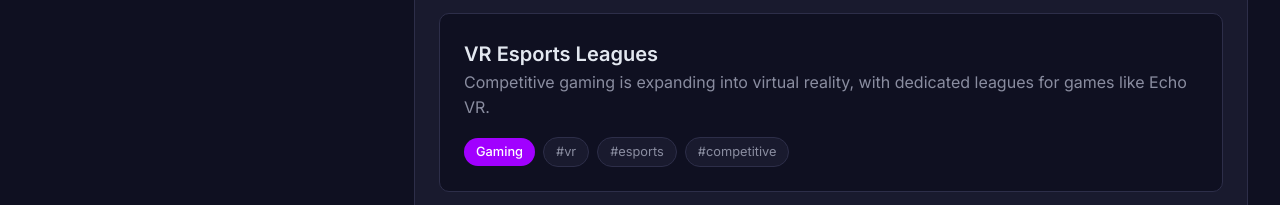
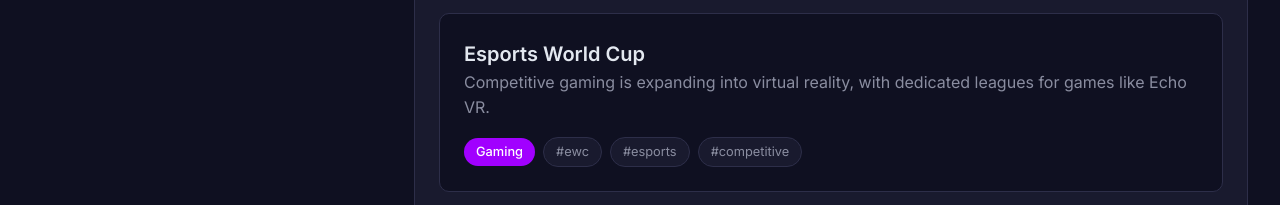
Before and after one commit to MM0524/new-trend-pulse, a plain HTML site: page index.html in a window 1280 px wide. Shown: the part 985-1190 px from the top of the page. Drawn offline with nearby package versions, Linux system fonts and the light colour scheme.

Commit message:
Update index.html

```diff
--- a/index.html
+++ b/index.html
@@ -3,7 +3,7 @@
 <head>
     <meta charset="UTF-8">
     <meta name="viewport" content="width=device-width, initial-scale=1.0">
-    <title>TrendPulse | Pulse the future. Predict the trend.</title>
+    <title>TrendPulse | Final Edition</title>
     <!-- Chart.js CDN -->
     <script src="https://cdn.jsdelivr.net/npm/chart.js"></script>
     <!-- Favicon -->
@@ -244,10 +244,10 @@
         let hotTrendsChart = null;
         const allTrends = [
             // EXPANDED TREND LIST (at least 5 per category)
-            { id: 1, title: 'AI-Generated Game Assets', description: 'Artists and developers use AI to rapidly create textures, models, and environments.', category: 'Gaming', tags: ['ai', 'gamedev'], votes: 205, source: '#', date: "06/15/2025" },
-            { id: 10, title: 'The Rise of "Cozy Games"', description: 'Low-stress, non-violent games like Stardew Valley and Animal Crossing are a major market segment.', category: 'Gaming', tags: ['cozy', 'wholesome', 'indie'], votes: 175, source: '#', date: "01/05/2025" },
-            { id: 26, title: 'Cloud Gaming Adoption', description: 'Services like Xbox Cloud Gaming and GeForce NOW are making high-end gaming accessible without powerful hardware.', category: 'Gaming', tags: ['cloudgaming', 'xbox', 'nvidia'], votes: 202, source: '#', date: "08/10/2025" },
-            { id: 32, title: 'VR Esports Leagues', description: 'Competitive gaming is expanding into virtual reality, with dedicated leagues for games like Echo VR.', category: 'Gaming', tags: ['vr', 'esports', 'competitive'], votes: 158, source: '#', date: "07/11/2025" },
+            { id: 1, title: 'AI-Generated Game Assets', description: 'Artists and developers use AI to rapidly create textures, models, and environments.', category: 'Gaming', tags: ['ai', 'gamedev'], votes: 205, source: 'https://www.unrealengine.com/en-US/blog', date: "06/15/2025" },
+            { id: 10, title: 'The Rise of "Cozy Games"', description: 'Low-stress, non-violent games like Stardew Valley and Animal Crossing are a major market segment.', category: 'Gaming', tags: ['cozy', 'wholesome', 'indie'], votes: 175, source: 'https://www.ign.com/lists/cozy-games', date: "01/05/2025" },
+            { id: 26, title: 'Cloud Gaming Adoption', description: 'Services like Xbox Cloud Gaming and GeForce NOW are making high-end gaming accessible without powerful hardware.', category: 'Gaming', tags: ['cloudgaming', 'xbox', 'nvidia'], votes: 202, source: 'https://www.theverge.com/gaming', date: "08/10/2025" },
+            { id: 32, title: 'Esports World Cup', description: 'Competitive gaming is expanding into virtual reality, with dedicated leagues for games like Echo VR.', category: 'Gaming', tags: ['ewc', 'esports', 'competitive'], votes: 358, source: 'https://www.youtube.com/@ewc', date: "07/11/2025" },
             { id: 45, title: 'Procedural Content Generation in Gaming', description: 'Algorithms that create vast amounts of game content automatically, leading to unique player experiences.', category: 'Gaming', tags: ['pcg', 'gamedev'], votes: 185, source: '#', date: "09/10/2025" },
             { id: 2, title: 'Hyper-Personalized Education', description: 'AI tutors adapt curricula in real-time to a student\'s learning pace and style.', category: 'Education', tags: ['ai', 'learning'], votes: 180, source: '#', date: "05/20/2025" },
             { id: 25, title: 'Gamified Language Learning', description: 'Apps like Duolingo are making learning a new language feel like a game with points and leaderboards.', category: 'Education', tags: ['edtech', 'gamification'], votes: 198, source: '#', date: "07/20/2024" },
```
